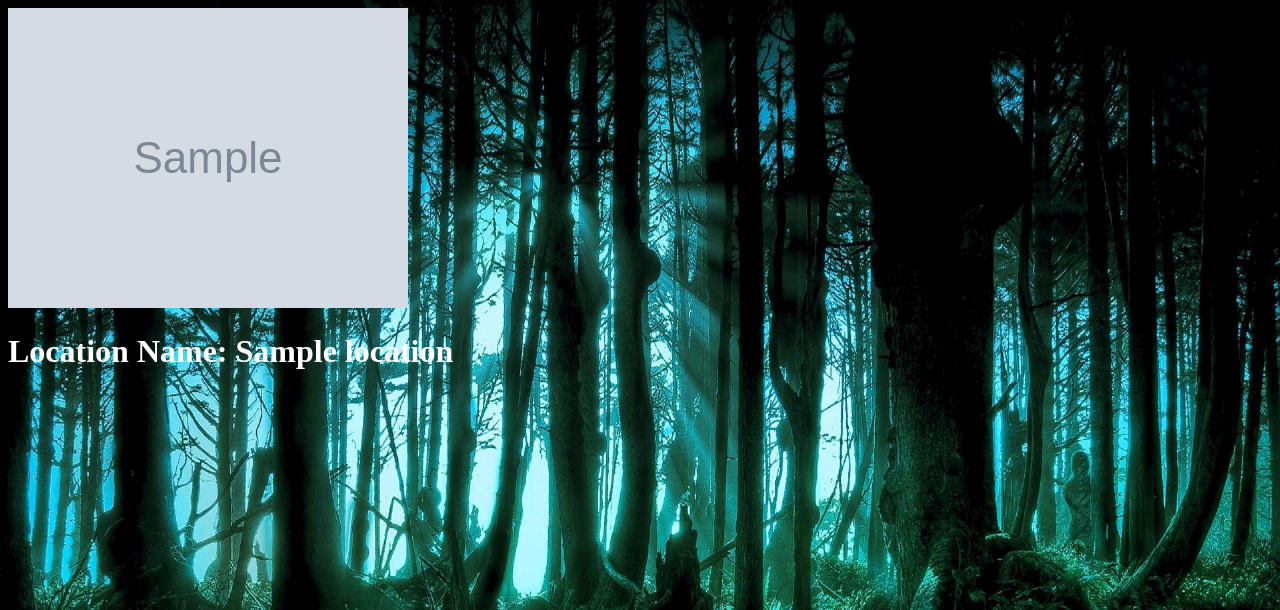
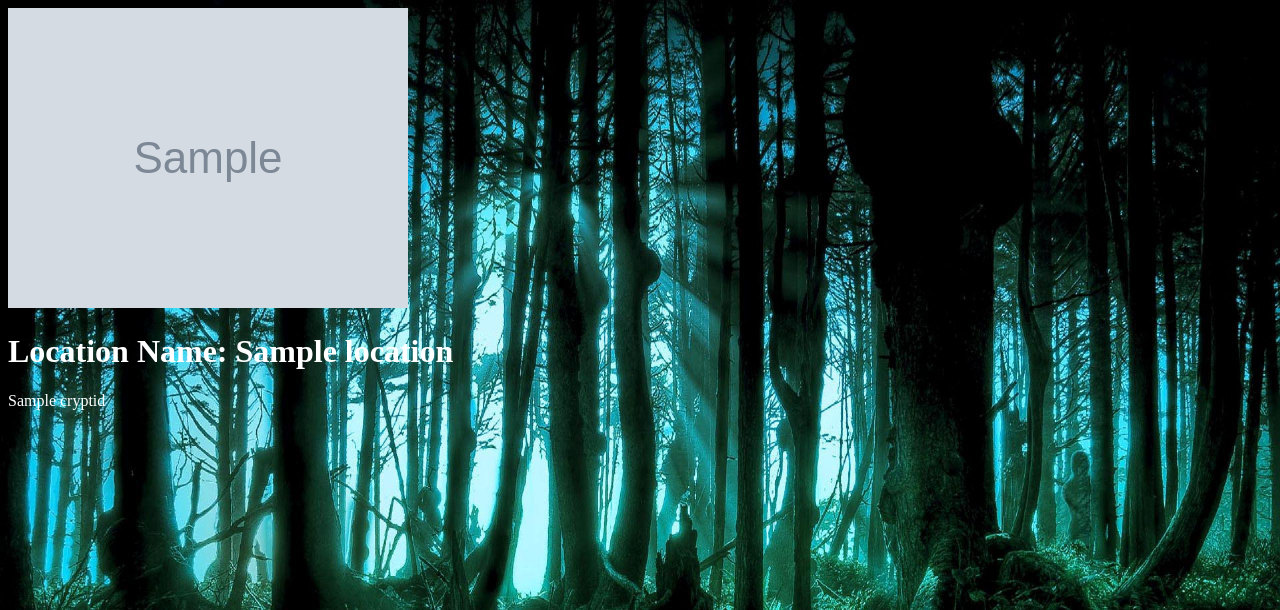
Before and after one commit to cn-cage-15/cage, a Django app: template myproject/polls/templates/polls/location.html in a window 1280 px wide. Shown: the top 610 px of the page. Run offline with Django 3.2, Linux system fonts and the light colour scheme; the template is opened without the code that fills it: most values are stand-ins (such as "Sample title", 1, 10 or a date in 2020); grey boxes marked "Sample" are stand-in pictures.

Commit message:
added features

```diff
--- a/myproject/myproject/urls.py
+++ b/myproject/myproject/urls.py
@@ -17,6 +17,6 @@ from django.contrib import admin
 from django.urls import include, path
 
 urlpatterns = [
-    path("polls/", include("polls.urls")),
+    path("", include("polls.urls")),
     path('admin/', admin.site.urls),
 ]
--- a/myproject/polls/templates/polls/location.html
+++ b/myproject/polls/templates/polls/location.html
@@ -4,6 +4,9 @@
 <link rel="stylesheet" type="text/css" href="{% static 'polls/style.css' %}">
 <img id="pic"src= "{{cryptid.img}}">
     <h1>Location Name: {{location.name}}</h1>
+    {% for cryptid in cryptids %}
+    {{cryptid.name}}
+    {% endfor %}
 
 
 
--- a/myproject/polls/views.py
+++ b/myproject/polls/views.py
@@ -24,7 +24,8 @@ def locations(request):
     return render(request, "polls/locations.html", context)
 
 def location(request, location_id):
-    context = {"location": Location.objects.get(pk=location_id)}
+    l=Location.objects.get(pk=location_id)
+    context = {"location": l, "cryptids": Cryptid.objects.filter(location=l)}
     return render(request, "polls/location.html", context)
 
 
```
